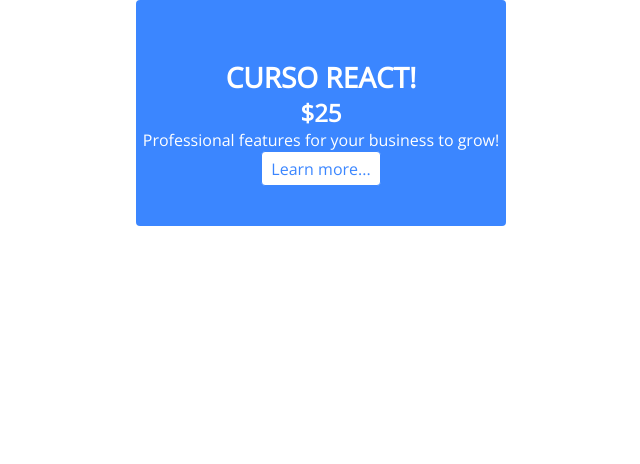
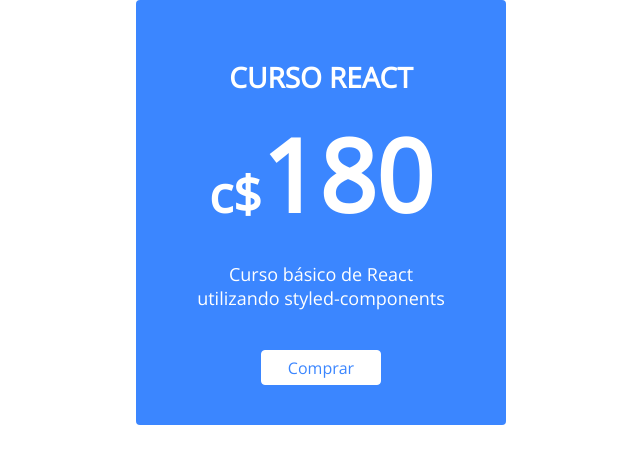
Before and after one commit to AndreSDS/react-collabCode, a React (Create React App) app in the folder agenda-collab/: page / in a window 1280 px wide. Shown: the top 464 px of the page, without its empty margins (319-959 px from the left). Built offline with nearby package versions, Linux system fonts and the light colour scheme.

Commit message:
Estilizando componentes e transformando o componente dinâm dinamico no app.js

```diff
--- a/agenda-collab/src/App.js
+++ b/agenda-collab/src/App.js
@@ -2,6 +2,11 @@ import React from "react";
 
 import CardCollab from "./components/CardCollab";
 
-const App = () => <CardCollab />;
+const App = () =>
+    <CardCollab
+        name="Curso React"
+        price="180"
+        description="Curso básico de React utilizando styled-components"
+    />;
 
 export default App;
--- a/agenda-collab/src/components/ButtonCollab/index.js
+++ b/agenda-collab/src/components/ButtonCollab/index.js
@@ -11,13 +11,22 @@ const ButtonCollab = styled.a`
     text-trasnform: uppercase;
     cursor: pointer;
     transition: all 150ms linear;
-    border: 1px solid var(--color-first);
+    border: 1px solid var(--color-zero);
 
+    ${props =>
+      props.primary
+      ?`
       &:hover{
         background-color: var(--color-first);
        color: var(--color-zero);
         border: 1px solid var(--color-zero);
-   }
-`;
+      }
+      `
+      :`
+        color: #838383;
+        background-color: #ccc;
+      `
+    };
+  `;
 
 export default ButtonCollab;
--- a/agenda-collab/src/components/CardCollab/index.js
+++ b/agenda-collab/src/components/CardCollab/index.js
@@ -7,12 +7,15 @@ import ButtonCollab from "../ButtonCollab";
 
 import Card from "./styles";
 
-const CardCollab = () => (
+const CardCollab = props => (
     <Card>
-        <Name>Curso React!</Name>
-        <Price>$25</Price>
-        <Description>Professional features for your business to grow!</Description>
-        <ButtonCollab>Learn more...</ButtonCollab>
+        <Name>{props.name}</Name>
+        <Price>
+         <small>c$</small>
+         {props.price}
+        </Price>
+        <Description>{props.description}</Description>
+        <ButtonCollab primary>Comprar</ButtonCollab>
     </Card>
 );
 
--- a/agenda-collab/src/objects/Description/index.js
+++ b/agenda-collab/src/objects/Description/index.js
@@ -1,5 +1,11 @@
 import styled from "styled-components";
+import { center } from "../../styles/tools"
 
-const Description = styled.p``;
+const Description = styled.p`
+    font-size: 18px;
+    max-width: 270px;
+    ${center};
+    margin-bottom: var(--large);
+`;
 
 export default Description;
--- a/agenda-collab/src/objects/Name/index.js
+++ b/agenda-collab/src/objects/Name/index.js
@@ -3,7 +3,7 @@ import styled from "styled-components";
 const Name = styled.h1`
     font-size: 28px;
     text-transform: uppercase;
-    margin: 0;
+    margin-bottom: var(--small);
 `;
 
 export default Name;
--- a/agenda-collab/src/objects/Price/index.js
+++ b/agenda-collab/src/objects/Price/index.js
@@ -1,5 +1,11 @@
 import styled from "styled-components";
 
-const Price = styled.h2``;
+const Price = styled.h2`
+  font-size: 100px;
+  margin-bottom: var(--medium);
+  & > small{
+    font-size: .5em;
+  }
+`;
 
 export default Price;
--- a/agenda-collab/src/styles/settings/size.js
+++ b/agenda-collab/src/styles/settings/size.js
@@ -2,6 +2,9 @@ import { createGlobalStyle } from 'styled-components';
 
 const GlobalSize = createGlobalStyle`
   :root{
+      --small: 10px;
+      --medium: 20px;
+      --large: 40px;
       --radius: 4px;
   }
 `;
```
